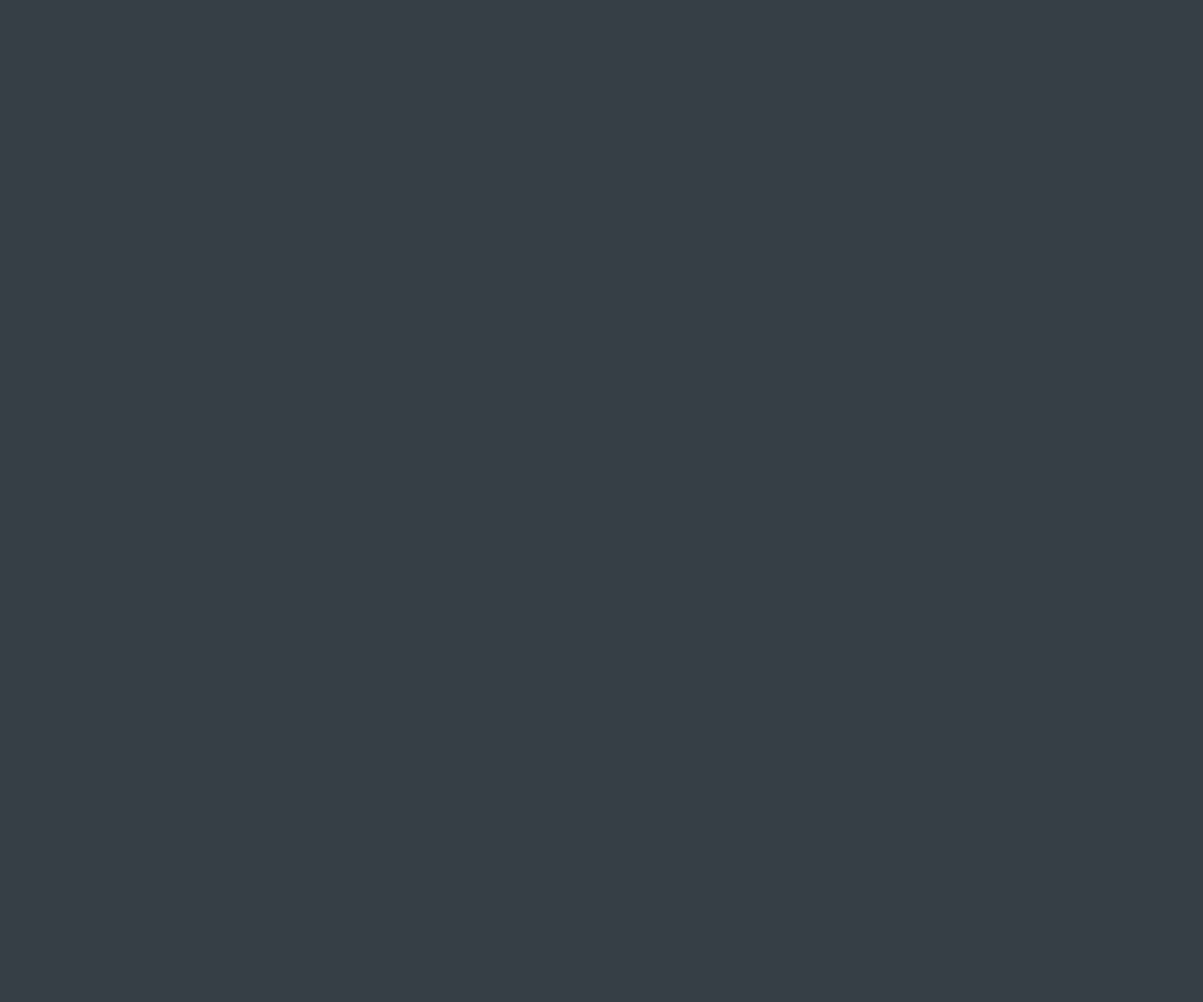
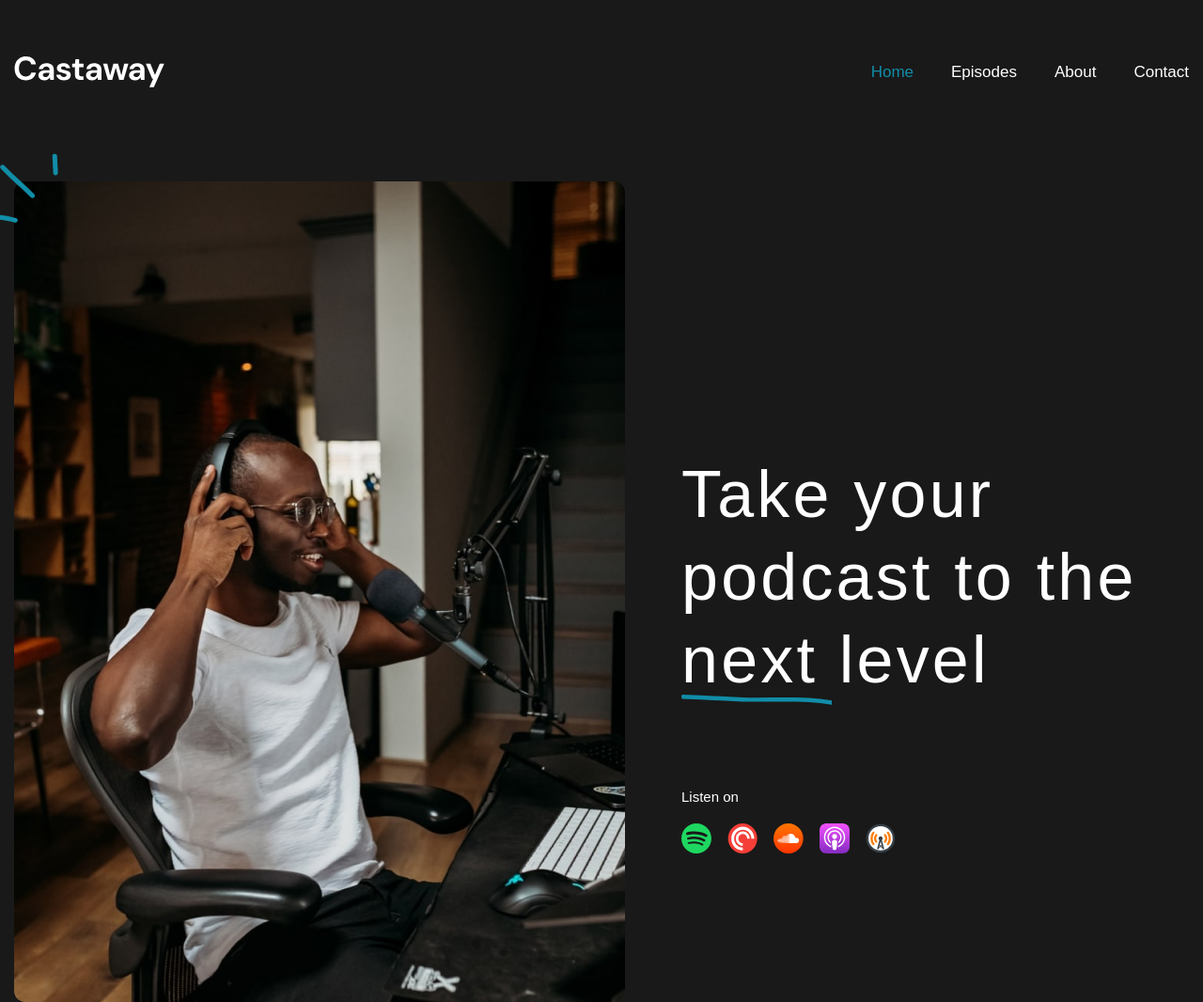
Before and after one commit to Science-B/Castaway, a plain HTML site: page index.html in a window 1280 px wide. Shown: the whole page at 94% size. Before the commit the page ends 800 px from the top, so only its background shows below. Drawn offline with Linux system fonts and the light colour scheme.

Commit message:
added header

```diff
--- a/index.html
+++ b/index.html
@@ -6,5 +6,62 @@
     <link rel="stylesheet" href="./css/main.css" />
     <title>Castaway</title>
   </head>
-  <body></body>
+  <body>
+    <header class="header">
+      <div class="container">
+        <div class="header__top">
+          <nav class="nav">
+            <a class="nav__logo" href="#!"
+              ><img src="./imgs/logo.svg" alt="logo"
+            /></a>
+            <ul class="nav__list">
+              <li><a href="#!" class="active">Home</a></li>
+              <li><a href="#!">Episodes</a></li>
+              <li><a href="#!">About</a></li>
+              <li><a href="#!">Contact</a></li>
+            </ul>
+          </nav>
+        </div>
+        <div class="header__content">
+          <div class="header__img">
+            <img src="./imgs/header/background.png" alt="bg" />
+          </div>
+
+          <div class="header__info">
+            <h1 class="header__title">
+              Take your podcast to the next <span>level</span>
+            </h1>
+            <p class="header__text">Listen on</p>
+            <ul class="header__socials">
+              <li>
+                <a href="#!"
+                  ><img src="./imgs/social-media.svg" alt="socials-media"
+                /></a>
+              </li>
+              <li>
+                <a href="#!"
+                  ><img src="./imgs/social-media1.svg" alt="socials-media1"
+                /></a>
+              </li>
+              <li>
+                <a href="#!"
+                  ><img src="./imgs/social-media2.svg" alt="socials-media2"
+                /></a>
+              </li>
+              <li>
+                <a href="#!"
+                  ><img src="./imgs/social-media3.svg" alt="socials-media3"
+                /></a>
+              </li>
+              <li>
+                <a href="#!"
+                  ><img src="./imgs/social-media4.svg" alt="socials-media4"
+                /></a>
+              </li>
+            </ul>
+          </div>
+        </div>
+      </div>
+    </header>
+  </body>
 </html>
--- a/scss/base/_vars.scss
+++ b/scss/base/_vars.scss
@@ -6,7 +6,7 @@ $container-padding: 15px;
 $font-main: "Poppins", sans-serif;
 
 // Colors
-$background: #363f46;
+$background: #191919;
 $white: #ffffff;
 $black: #000000;
 $accent: #118da8;
--- /dev/null
+++ b/scss/blocks/_header.scss
@@ -0,0 +1,70 @@
+.header {
+  min-height: 1032px;
+}
+
+.header__top {
+  padding: 43px 0px;
+}
+
+.header__content {
+  padding-top: 40px;
+  display: flex;
+  align-items: center;
+  column-gap: 60px;
+}
+
+.header__img {
+  position: relative;
+  max-width: 650px;
+
+  &::after {
+    content: "";
+    position: absolute;
+    background: url("../imgs/header/decor-elements.svg");
+    left: 0;
+    top: 0;
+    width: 68px;
+    height: 74px;
+    transform: translate(-30%, -40%);
+  }
+}
+
+.header__info {
+  margin-top: 130px;
+}
+
+.header__title {
+  position: relative;
+  max-width: 530px;
+  font-size: 70px;
+  line-height: 88px;
+  letter-spacing: 3.2px;
+  margin-bottom: 90px;
+
+  &::after {
+    content: "";
+    position: absolute;
+    pointer-events: none;
+    background: url("../imgs/header/decor-underline.svg");
+    left: 0;
+    bottom: -15px;
+    width: 160px;
+    height: 104px;
+  }
+}
+
+.header__text {
+  margin-bottom: 16px;
+  font-size: 15px;
+  line-height: 24px;
+}
+
+.header__socials {
+  display: flex;
+  column-gap: 17px;
+
+  li {
+    width: 32px;
+    height: 32px;
+  }
+}
--- /dev/null
+++ b/scss/blocks/_nav.scss
@@ -0,0 +1,20 @@
+.nav {
+  display: flex;
+  justify-content: space-between;
+  align-items: center;
+  padding: 17px 0px;
+}
+
+.nav__logo {
+}
+
+.nav__list {
+  display: flex;
+  column-gap: 40px;
+  font-size: 17px;
+  line-height: 27px;
+}
+
+.active {
+  color: $accent;
+}
--- a/scss/main.scss
+++ b/scss/main.scss
@@ -3,3 +3,7 @@
 @import "./base/vars";
 @import "./base/mixins";
 @import "./base/base";
+
+// Blocks
+@import "./blocks/header";
+@import "./blocks/nav";
```
Also changed, not shown: css/main.css, imgs/header/background.png (added), imgs/header/decor-elements.svg (added), imgs/header/decor-underline.svg (added), imgs/logo.svg (added), imgs/social-media.svg (added), imgs/social-media1.svg (added), imgs/social-media2.svg (added), imgs/social-media3.svg (added), imgs/social-media4.svg (added), 1 other file.
